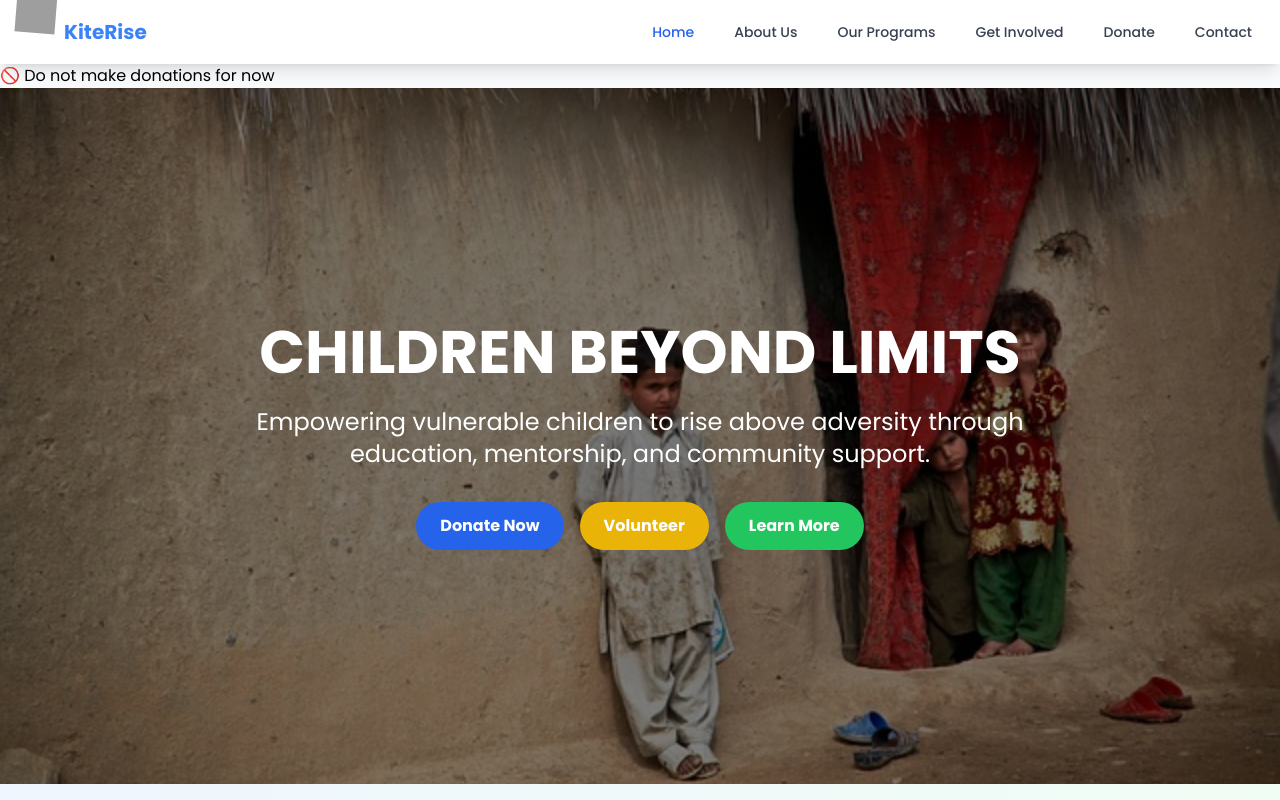
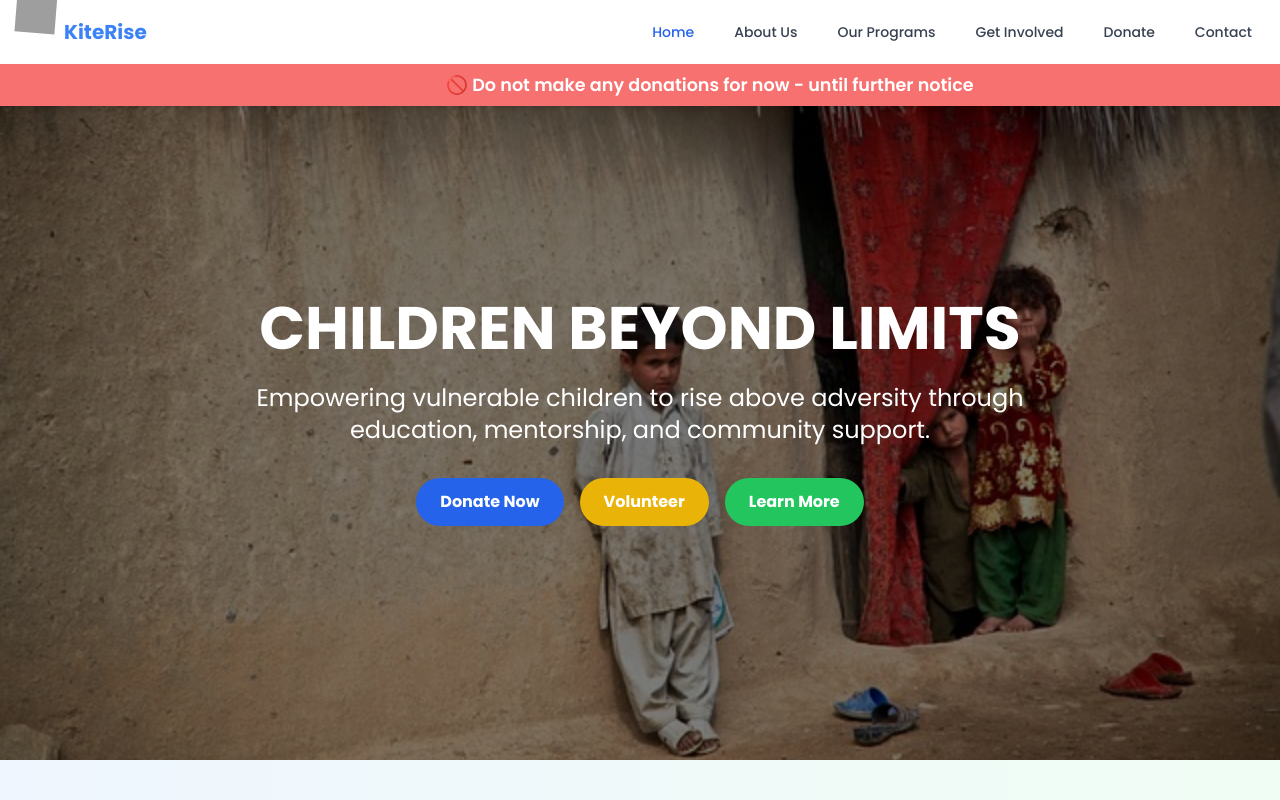
Before and after one commit to Maunducyrus/KiteRise-Foundation, a plain HTML site: page index.html in a window 1280 px wide. Shown: the top 800 px of the page. Drawn offline with nearby package versions, Linux system fonts and the light colour scheme; grey boxes are pictures that could not be loaded.

Commit message:
updated marque

```diff
--- a/index.html
+++ b/index.html
@@ -51,14 +51,14 @@
             </div>
         </div>
     </nav>
-    <!-- Marquee banner -->
-<div class="marquee-banner">
-  <p>🚫 Do not make donations for now</p>
-</div>
 
 
     <!-- Hero Section -->
     <section id="home" class="hero-bg flex items-center justify-center text-white fade-in" class="hero-section">
+           <!-- Marquee banner -->
+<div class="marquee-banner">
+  <p>🚫 Do not make any donations for now - until further notice</p>
+</div>
         <div class="text-center px-4 max-w-4xl">
             <h1 class="text-4xl md:text-6xl font-bold mb-6">CHILDREN BEYOND LIMITS</h1>
             <p class="text-xl md:text-2xl mb-8">Empowering vulnerable children to rise above adversity through education, mentorship, and community support.</p>
--- a/style.css
+++ b/style.css
@@ -58,3 +58,36 @@ body {
 .program-card {
     transition: all 0.3s ease;
 }
+
+.marquee-banner {
+  position: absolute;
+  top: 0;
+  left: 0;
+  width: 100%;
+  background-color: #f87171;
+  color: white;
+  font-weight: 600;
+  font-family: 'Poppins', sans-serif;
+  padding: 0.5rem 0;
+  overflow: hidden;
+  z-index: 60;
+  box-shadow: 0 2px 4px rgba(0,0,0,0.1);
+}
+
+.marquee-banner p {
+  display: inline-block;
+  white-space: nowrap;
+  padding-left: 100%;
+  animation: marquee 15s linear infinite;
+  font-size: 1.1rem;
+}
+
+/* marquee animation */
+@keyframes marquee {
+  0% {
+    transform: translateX(0%);
+  }
+  100% {
+    transform: translateX(-100%);
+  }
+}
```
